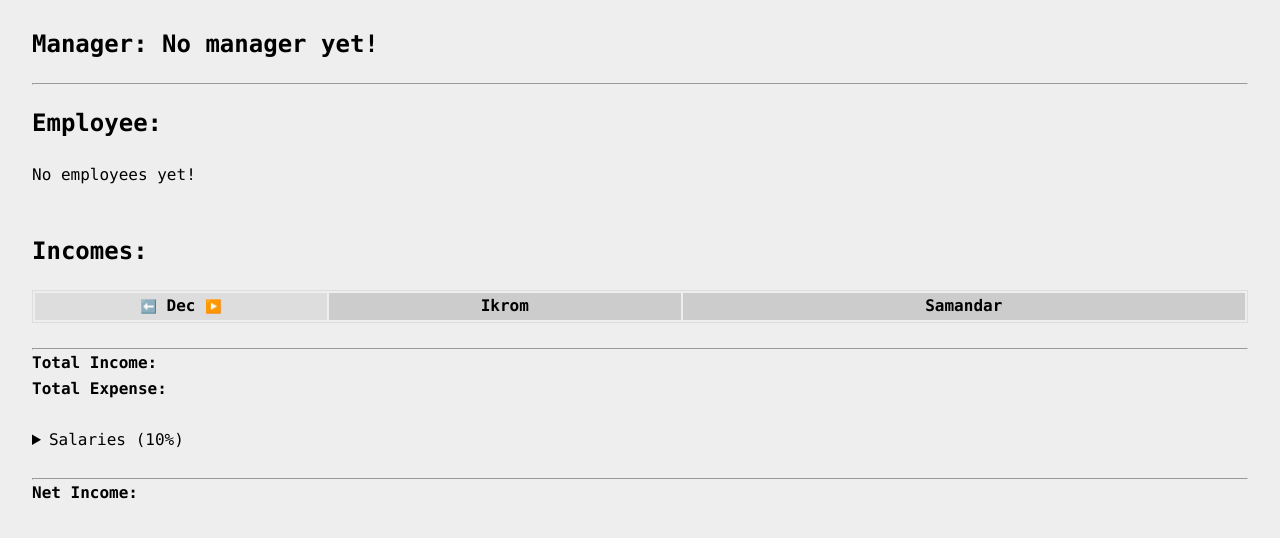
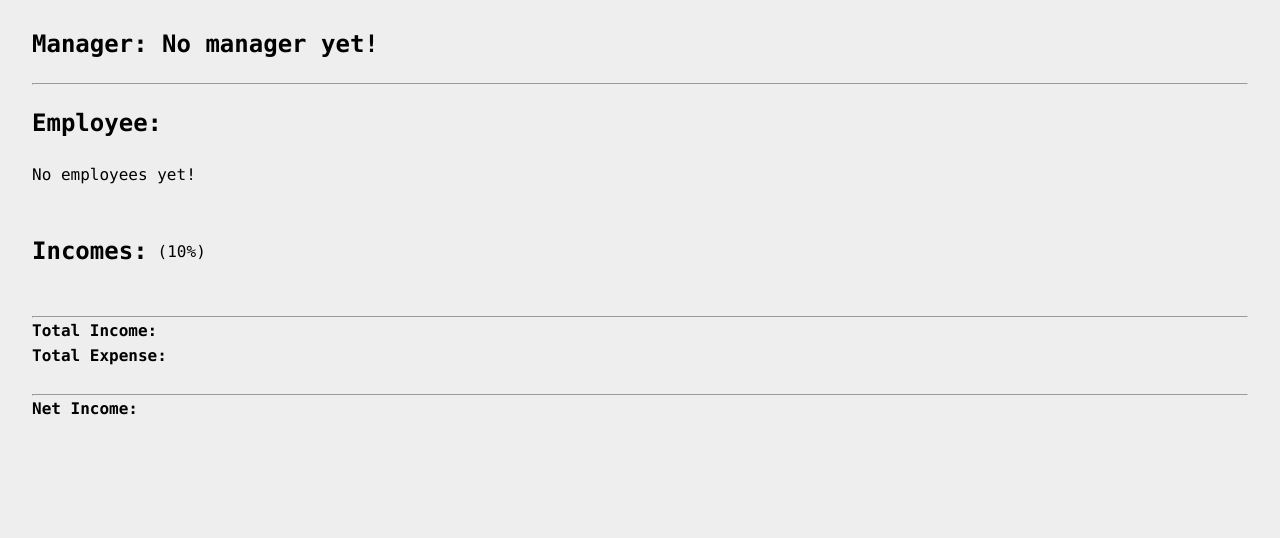
Before and after one commit to ikromw/financial-sheet, a React (Vite) app: page / in a window 1280 px wide. Shown: the top 538 px of the page. Built offline with nearby package versions, Linux system fonts and the light colour scheme.

Commit message:
Minimized the table elements and moved salaries section next to inomces.

```diff
--- a/package.json
+++ b/package.json
@@ -12,7 +12,8 @@
   "dependencies": {
     "dayjs": "^1.11.13",
     "react": "^18.3.1",
-    "react-dom": "^18.3.1"
+    "react-dom": "^18.3.1",
+    "react-uuid": "^2.0.0"
   },
   "devDependencies": {
     "@eslint/js": "^9.15.0",
--- a/src/App.css
+++ b/src/App.css
@@ -1,30 +1,9 @@
 .manager {
     color: #15762e;
 }
-.expences{
-    background: lightcoral;
-}
-table {
+table,
+.table{
     width: 100%;
-    border: 1px solid #ddd;
-}
-
-table thead {
-    background: #ccc;
-}
-
-table thead tr th:nth-child(1) {
-    background: #ddd;
-    max-width: 40px !important;
-}
-table thead tr th:nth-child(1) button{
-    background: transparent;
-    border: none;
-    cursor: pointer;
-}
-
-table tbody tr:nth-child(even) {
-    background: #ddd;
 }
 
 /*
--- a/src/App.jsx
+++ b/src/App.jsx
@@ -1,15 +1,16 @@
 import "./App.css";
 import dayjs from "dayjs";
+import uuid from 'react-uuid';
 import UsersForm from "./components/UsersForm";
 import IncomeForm from "./components/IncomeForm";
-import { test_data, users, test_data1 } from "./db/db";
+import { test_data, users } from "./db";
 import { useState, useMemo } from "react";
 import { MSGS, DEFAULT_PERCENT } from "./lib/settings";
 import {
   PriceFormat,
   Plurals,
   calculateTotalIncomes,
-  calculateEmployeeSalaries,
+  calculateEmployeeSalary,
   calculateTotalExpenses,
   calculateNetIncome
 } from "./lib/utils";
@@ -24,6 +25,7 @@ function App() {
   const [dataForm, setDataForm] = useState(false)
   const [dataFormSchema, setDataFormSchema] = useState(
     {
+      id: uuid(),
       name: "",
       date: new Date().toLocaleDateString(),
       income: 0,
@@ -81,7 +83,6 @@ function App() {
   }
 
   // Utills
-  const salaries = calculateEmployeeSalaries(data, DEFAULT_PERCENT);
   const totalIncomes = useMemo(() => calculateTotalIncomes(data), [data]);
   const totalExpenses = useMemo(() => calculateTotalExpenses(data), [data]);
   const netIncome = useMemo(() => calculateNetIncome(data, DEFAULT_PERCENT), [data])
@@ -134,7 +135,7 @@ function App() {
 
 
       <div className="income-section align">
-        <h2>Incomes:</h2>
+        <h2>Incomes:</h2> ({DEFAULT_PERCENT}%)
 
         {
           usersData.length > 0 ?
@@ -157,98 +158,42 @@ function App() {
       )}
       <br />
 
-      {/* <table className="table incomes">
+
+      {data.map((employee) => (
+        <>
+          <details>
+            <summary key={employee.id}>
+              {employee.name}:&nbsp;
+              {PriceFormat(calculateEmployeeSalary(employee, DEFAULT_PERCENT))}
+            </summary>
+
+            <table>
               <thead>
                 <tr>
-            <th>Name</th>
-            <th>Date</th>
-            <th>Income</th>
-            <th>Expense</th>
-            <th>Net Balance</th>
+                  <td>Dates</td>
+                  <td>Incomes</td>
+                  <td>Expenses</td>
                 </tr>
               </thead>
               <tbody>
                 {
-            usersData.length == 0 ?
-              MSGS.employee_add_form :
-              data.length === 0 ? MSGS.no_income :
-                data.map((employee) =>
-                  employee.records.map((record, recordIndex) => (
-                    <tr key={recordIndex}>
-                      {recordIndex === 0 && (
-                        <td className="no-color" rowSpan={employee.records.length}>{employee.name}</td>
-                      )}
+                  employee.records.map((record) => (
+                    <tr key={uuid()}>
                       <td>{dayjs(record.date).format('MMMM D, YYYY')}</td>
                       <td>{record.income && PriceFormat(record.income)}</td>
                       <td>{record.expense && PriceFormat(record.expense)}</td>
-                      <td>{record.income && PriceFormat(record.income - record.expense)}</td>
                     </tr>
-                  ))
-                )
-          }
-        </tbody>
-      </table> */}
-
-      <table className="table incomes">
-        <thead>
-          <tr>
-            <th><button>⬅️</button> Dec <button>▶️</button></th>
-            {test_data1.map((user) =>
-              <>
-                <th key={user.id}>{user.name}</th>
-              </>
-            )}
-          </tr>
-        </thead>
-
-        <tbody>
-          {
-            test_data1.map((user) =>
-              user.records.map((record, index) =>
-                console.log(record[0])
                   ))
                 }
               </tbody>
             </table>
+          </details>
+
+        </>
+
+      ))}
 
 
-
-
-      {/* <table className="table incomes">
-        <thead>
-          <tr>
-            <th><button>⬅️</button> Dec <button>▶️</button></th>
-            <th>Farhod</th>
-            <th>Samandar</th>
-            <th>Baxtiyor</th>
-            <th>Bekzod</th>
-            <th>Asil</th>
-            <th>Javohir</th>
-          </tr>
-        </thead>
-        <tbody>
-          <tr>
-            <th>1</th>
-            <td>200,000/<span style={{ color: "#999" }}>10,000</span></td>
-            <td>0</td>
-            <td>200,000</td>
-            <td>200,000</td>
-            <td>200,000</td>
-            <td>200,000</td>
-          </tr>
-
-          <tr className="expences">
-            <th>Expences</th>
-            <td>200,000</td>
-            <td>10</td>
-            <td>200,000</td>
-            <td>200,000</td>
-            <td>200,000</td>
-            <td>200,000</td>
-          </tr>
-
-        </tbody>
-      </table> */}
 
       <br />
       <hr />
@@ -256,26 +201,9 @@ function App() {
       <h4>Total Expense: {totalExpenses && PriceFormat(totalExpenses)}</h4>
 
       <br />
-
-      <details>
-        <summary>Salaries ({DEFAULT_PERCENT}%)</summary>
-        <ul>
-          {
-            salaries.length > 0 ?
-              salaries.map(employee =>
-                <ol key={employee.name}>{employee.name}: {PriceFormat(employee.netSalary)}</ol>
-              )
-              :
-              MSGS.no_income
-          }
-        </ul>
-      </details>
-
-
-      <br />
       <hr />
       <h4>Net Income: {totalIncomes && PriceFormat(totalIncomes - netIncome)}</h4>
-    </main >
+    </main>
   );
 }
 
--- a/src/lib/utils.js
+++ b/src/lib/utils.js
@@ -36,27 +36,25 @@ export const calculateTotalExpenses = (data) => {
 };
 
 // Employee's salary
-export const calculateEmployeeSalaries = (data, DEFAULT_PERCENT) => {
-    if (data.length === 0) {
-        return [];
+export const calculateEmployeeSalary = (employee, DEFAULT_PERCENT) => {
+    if (employee.length === 0) {
+        return 0;
     }
+    console.log("Data from employee", employee);
 
-    return data.map((employee) => {
     const totalSalary = employee.records.reduce(
         (sum, record) => sum + record.income * (DEFAULT_PERCENT / 100),
         0
     );
+    console.log("I counted total salary with percent", totalSalary);
+
     const expenses = employee.records.reduce(
         (sum, record) => sum + record.expense,
         0
     );
-        const netSalary = totalSalary - expenses;
+    console.log("I counted expenses", expenses);
 
-        return {
-            name: employee.name,
-            netSalary: netSalary,
-        };
-    });
+    return totalSalary - expenses;
 };
 
 // Net income
```
Also changed, not shown: src/db.js (renamed from src/db/db.js), 1 other file (tests, documents, lock files or other folders). Lines whose indentation alone changed are shown as unchanged.
